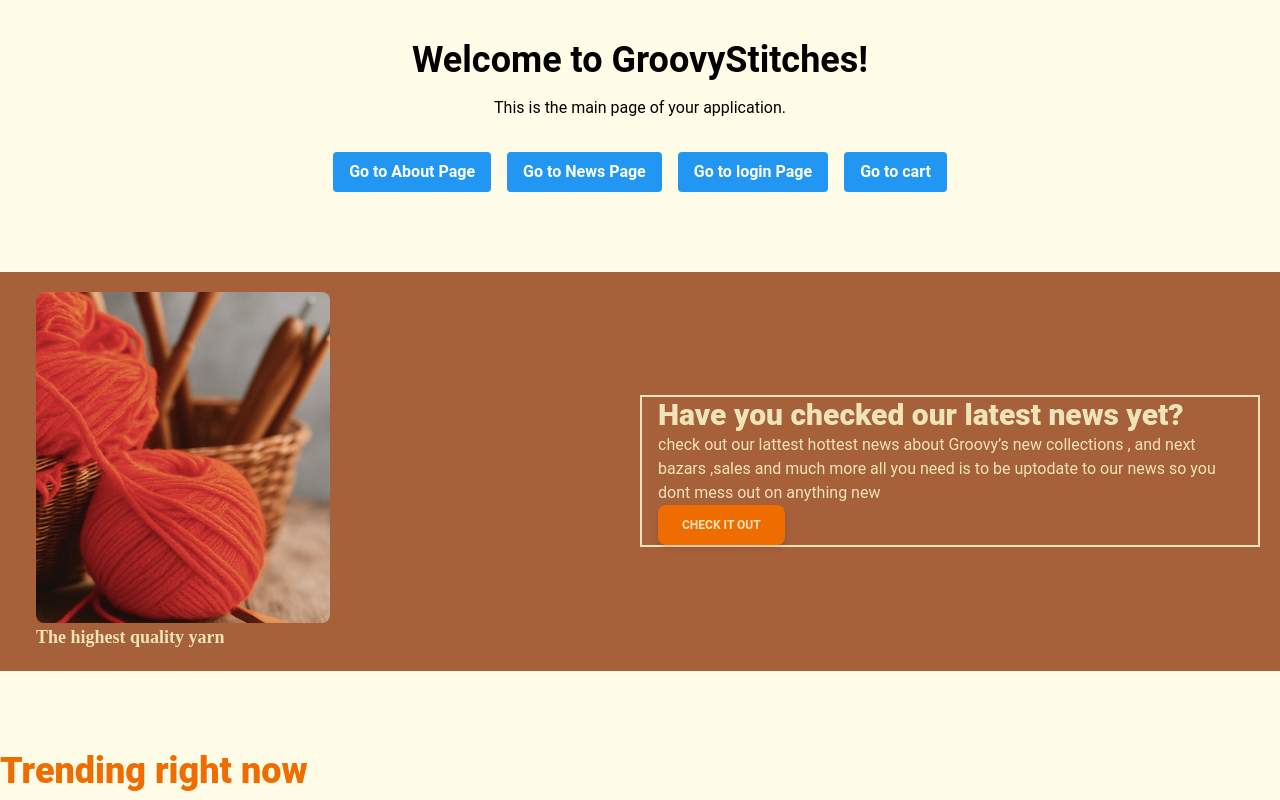
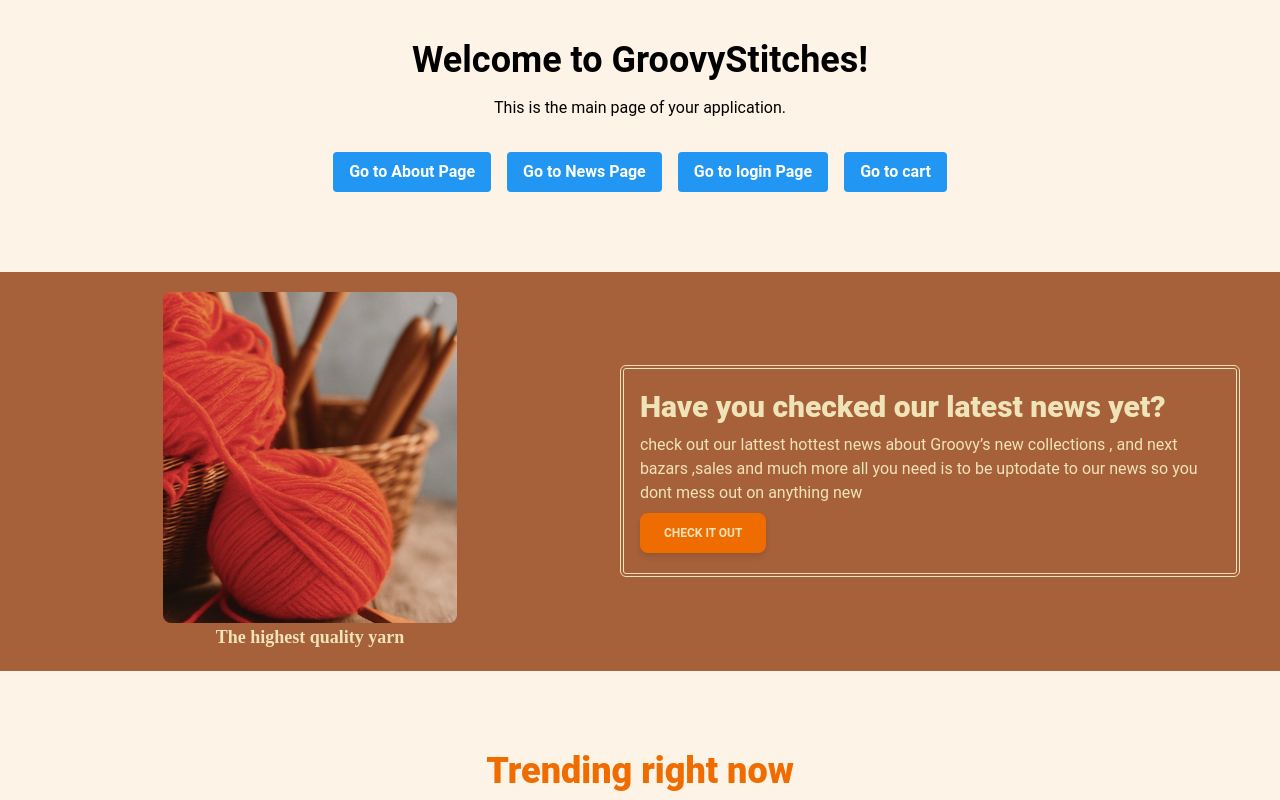
Before and after one commit to emananwar2003/groovystitches, a React (Vite) app: page / in a window 1280 px wide. Shown: the top 800 px of the page. Built offline with nearby package versions, Linux system fonts and the light colour scheme.

Commit message:
edit home page

```diff
--- a/src/components/homecomponents/Banner.jsx
+++ b/src/components/homecomponents/Banner.jsx
@@ -3,17 +3,17 @@ import { Link } from "react-router-dom";
 
 const Banner = () => {
   return (
-    <div className="w-full bg-bannercolor h-auto flex flex-col sm:flex sm:flex-row md:flex md:flex-row lg:flex lg:flex-row xl:flex xl:flex-row px-5">
-      <div className=" w-3/4 sm:w-3/4 md:w-1/2 lg:w-1/2 xl:w-1/2 flex px-4  justify-center flex-col py-5 items-start self-center h-full">
+    <div className="w-full bg-bannercolor h-auto flex flex-col sm:flex sm:flex-row md:flex md:flex-row lg:flex lg:flex-row xl:flex xl:flex-row ">
+      <div className=" w-3/4 sm:w-3/4 md:w-1/2 lg:w-1/2 xl:w-1/2 flex px-4  justify-center flex-col py-5 items-center self-center h-full ">
         <img
           src="/homebanner.jpg "
           className="h-auto w-full sm:w-3/4 md:w-3/4  lg:w-1/2 xl:w-3/2 rounded-lg"
         />
-        <span className="text-center text-bannertext font-serif font-semibold text-lg ">
+        <span className="text-center text-bannertext font-serif font-semibold text-lg  ">
           The highest quality yarn{" "}
         </span>
       </div>
-      <div className="border-solid border-2 border-bannertext w-[60] h-3/4 md:w-1/2 lg:w-1/2 xl:w-1/2 self-center flex flex-col justify-around px-4">
+      <div className="border-double border-4 border-sky-500 rounded-md border-bannertext w-[60] h-3/4 md:w-1/2 lg:w-1/2 xl:w-1/2 self-center flex flex-col justify-around px-4 mr-10 ml-10 md:ml-0 p-5 gap-2 mb-8 md:mb-0">
         <h1 className="text-3xl text-bannertext font-extrabold">
           Have you checked our latest news yet?
         </h1>
--- a/src/components/homecomponents/CarouselHome.jsx
+++ b/src/components/homecomponents/CarouselHome.jsx
@@ -17,7 +17,7 @@ const CarouselHome = ({ trending }) => {
 
 return (
     <div className="w-full  mx-auto flex flex-col gap-3 ">
-        <Typography as="h1" className="text-4xl text-orange-800 font-extrabold ">Trending right now</Typography>
+        <Typography as="h1" className="text-4xl text-orange-800 font-extrabold text-center ">Trending right now</Typography>
 
         <CarouselDefault trending={trending} />
     </div>
--- a/src/components/homecomponents/TrendingCard.jsx
+++ b/src/components/homecomponents/TrendingCard.jsx
@@ -8,36 +8,42 @@ import {
 } from "@material-tailwind/react";
 import { Link } from "react-router-dom";
 
-export function CardDefault({ item: {id, img, price, details, title } }) {
+export function CardDefault({ item: { id, img, price, details, title } }) {
   return (
+    <div className="p-5">
       <Card className="mt-6 w-96 hover:shadow-2xl transition-all duration-300">
         <CardHeader color="blue-gray" className="relative h-56">
           <img src={img} alt={title} className="h-full w-full object-cover" />
         </CardHeader>
         <CardBody>
-            <Typography variant="h5" color="blue-gray" className="mb-2  text-orange-800 font-bold text-2xl">
+          <Typography
+            variant="h5"
+            color="blue-gray"
+            className="mb-2  text-orange-800 font-bold text-2xl"
+          >
             {title}
           </Typography>
-                <Typography className="text-">
-                    {details}
-                </Typography>
+          <Typography className="text-">{details}</Typography>
           <Typography className="text-brown-600 font-extrabold hover:text-orange-800">
             price : {price}le
           </Typography>
         </CardBody>
         <CardFooter className="pt-0">
           <Link to={`/productdetail/${id}`}>
-                    <Button  className="hover:bg-orange-400 bg-bannercolor">More Details</Button>
+            <Button className="hover:bg-orange-800 bg-bannercolor">
+              More Details
+            </Button>
           </Link>
         </CardFooter>
       </Card>
+    </div>
   );
 }
 
 const TrendingCard = ({ item }) => {
   return (
     <div className="flex justify-center">
-            <CardDefault  item={item} />
+      <CardDefault item={item} />
     </div>
   );
 };
--- a/src/pages/Home/Home.jsx
+++ b/src/pages/Home/Home.jsx
@@ -37,7 +37,7 @@ const Home = () => {
         },
     ]);
   return (
-    <div className="flex  flex-col justify-center items-center bg-yellow-50 gap-20">
+    <div className="flex  flex-col justify-center items-center bg-[#fdf3e6] gap-20">
       <FakeComp></FakeComp>
       <Banner/>
       <CarouselHome trending={trending} />
```
Lines whose indentation alone changed are shown as unchanged.
